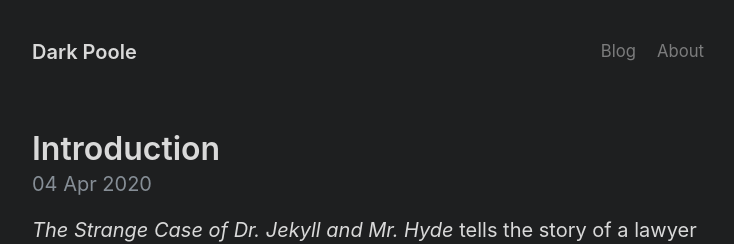
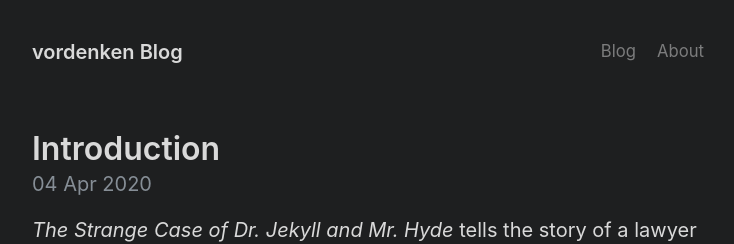
Before and after one commit to vordenken/vordenken.github.io, a Jekyll site: the page built from index.html, in a window 1280 px wide. Shown: the top 244 px of the page, without its empty margins (272-1006 px from the left). Built offline with Jekyll 4.4.1, drawn with Linux system fonts in a browser that asks for light colours; the list of posts is cut into pages by our own code.

Commit message:
Update _config.yml

```diff
--- a/_config.yml
+++ b/_config.yml
@@ -1,6 +1,6 @@
 # Setup
-title: Dark Poole
-url: https://getpoole.com
+title: vordenken Blog
+url: vordenken.github.io
 paginate: 1
 baseurl: ""
 permalink: pretty
@@ -32,9 +32,9 @@ sass:
 
 # Specify the author for blog posts
 author:
-  name: Mark Otto
-  url: https://twitter.com/mdo
-  email: markdotto@gmail.com
+  name: vordenken
+  url: https://twitter.com/vordenken
+  email:
 
 # Custom vars
 version: 3.0.0
```
